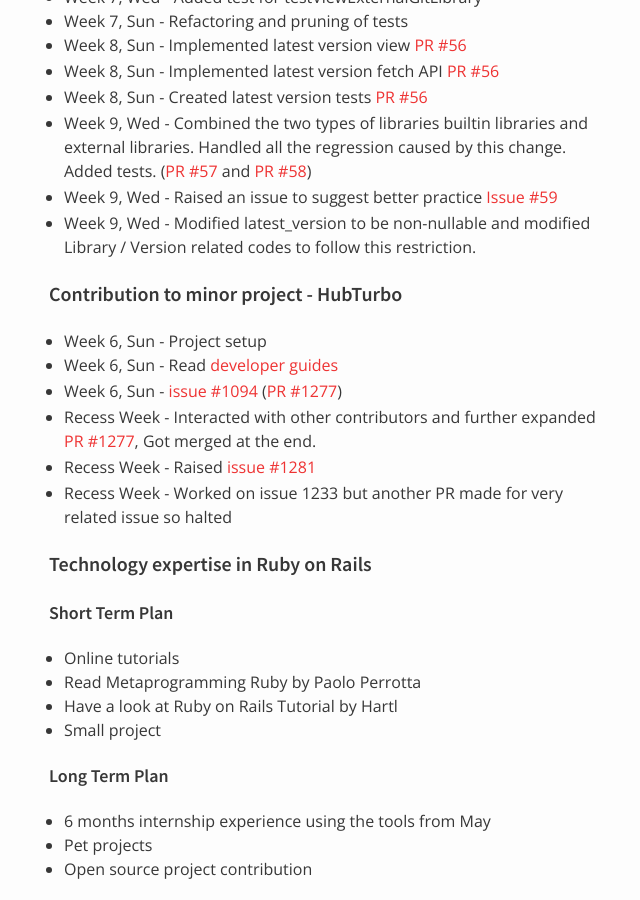
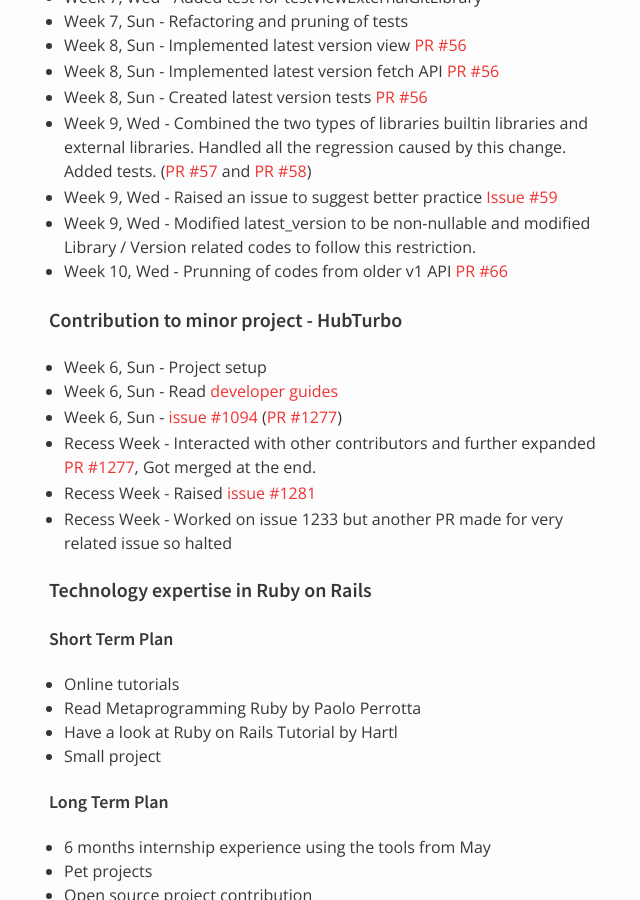
Before and after one commit to nus-oss/cs3281-AY1516S2-website, a Jekyll site: the page built from teams/codebender.md, in a window 1280 px wide and 900 px high, scrolled down 8220 px. Shown: the whole window, without its empty margins (321-961 px from the left). Built offline with Jekyll 4.4.1, drawn with Linux system fonts in a browser that asks for light colours.

Commit message:
Update Seokmin's progress

```diff
--- a/teams/codebender.md
+++ b/teams/codebender.md
@@ -248,7 +248,7 @@
 * Week 9, Wed - Combined the two types of libraries builtin libraries and external libraries. Handled all the regression caused by this change. Added tests. ([PR #57](https://github.com/codebendercc/eratosthenes/pull/57) and [PR #58](https://github.com/codebendercc/eratosthenes/pull/58))
 * Week 9, Wed - Raised an issue to suggest better practice [Issue #59](https://github.com/codebendercc/eratosthenes/issues/59)
 * Week 9, Wed - Modified latest_version to be non-nullable and modified Library / Version related codes to follow this restriction.
-
+* Week 10, Wed - Prunning of codes from older v1 API [PR #66](https://github.com/codebendercc/eratosthenes/pull/66)
 
 #### Contribution to minor project - HubTurbo
  * Week 6, Sun - Project setup
```
